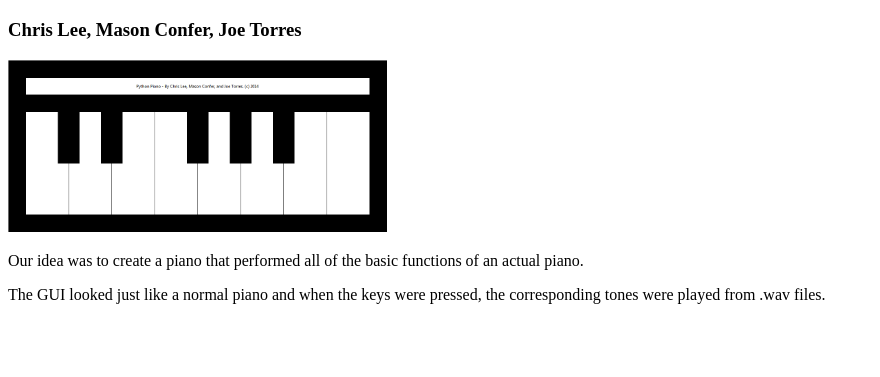
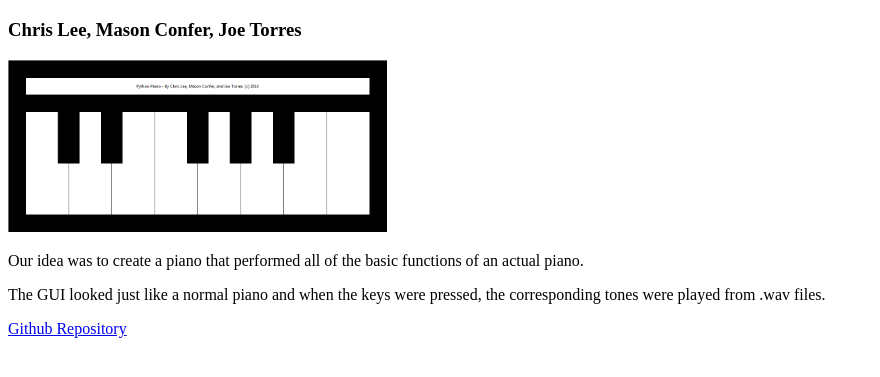
Before and after one commit to masonconfer/PianoProjectWebsite, a plain HTML site: page index.html in a window 1280 px wide. Shown: the part 61-438 px from the top of the page, without its empty margins (0-880 px from the left). Drawn offline with Linux system fonts and the light colour scheme.

Commit message:
Second Commit

```diff
--- a/index.html
+++ b/index.html
@@ -12,6 +12,7 @@
 
 		<p>Our idea was to create a piano that performed all of the basic functions of an actual piano.</p>
 		<p>The GUI looked just like a normal piano and when the keys were pressed, the corresponding tones were played from .wav files.</p>
-		<a href link="
+		<a href="https://github.com/masonconfer/PianoProjectWebsite">Github Repository<a/>
+
 
 	</body>
```
